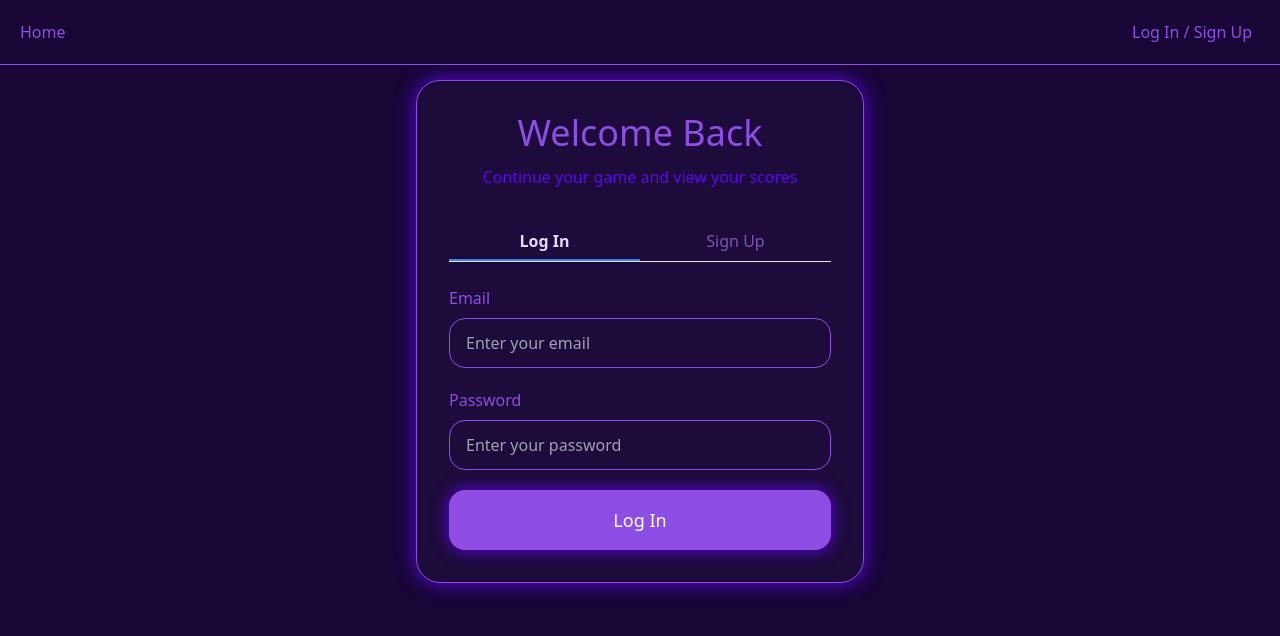
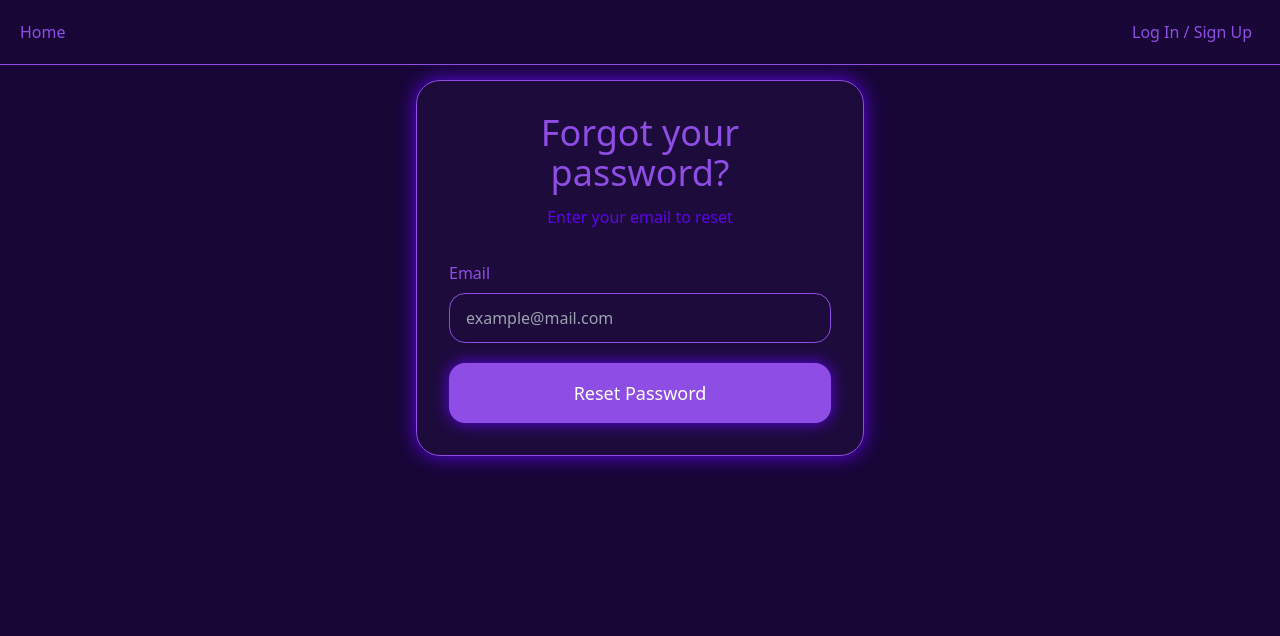
Before and after one commit to Games4Doritos/CITS3403-Project, a Flask app: page /auth?mode=forgot-password in a window 1280 px wide. Shown: the top 636 px of the page. Run offline with Flask 3, Linux system fonts and the light colour scheme; some libraries are stand-ins or nearby versions.

Commit message:
Imeplement reset password feature - two new forms RequestResetForm() and ResetPasswordForm() - two new routes in auth.py corresponding to two new form
standardize auth forms to use WTForm submit fields

```diff
--- a/app/forms.py
+++ b/app/forms.py
@@ -1,7 +1,7 @@
 # Define authentication forms using Flask-WTF.
 # Fields and validation are handled here, then rendered in HTML templates and validated in routes.
 from flask_wtf import FlaskForm
-from wtforms import StringField, PasswordField, ValidationError
+from wtforms import StringField, PasswordField, ValidationError, SubmitField
 from wtforms.validators import DataRequired, Email, Length, EqualTo
 from flask_login import current_user
 from app.models import Account
@@ -23,6 +23,8 @@ class LoginForm(FlaskForm):
             Length(max=64)
         ]
     )
+
+    submit = SubmitField("Log In")
 
 
 class SignupForm(FlaskForm):
@@ -50,6 +52,40 @@ class SignupForm(FlaskForm):
         ]
     )
 
+    submit = SubmitField("Sign Up")
+
+class RequestResetForm(FlaskForm):
+    email = StringField(
+        "Email",
+        validators=[
+            DataRequired(message='Required'),
+            Email(message='Invalid email format'),
+            Length(max=30, message='Max length (30) exceeded')
+        ]
+    )
+
+    submit = SubmitField("Send Reset Link")
+
+class ResetPasswordForm(FlaskForm):
+    password = PasswordField(
+        "New Password",
+        validators=[
+            DataRequired(message='Required'),
+            Length(min=6, max=64, message='Password must be between 6 and 64 characters')
+        ]
+    )
+
+    confirm_password = PasswordField(
+        "Confirm Password",
+        validators=[
+            DataRequired(message='Required'),
+            EqualTo("password", message='Confirmation password does not match'),
+            Length(max=64)
+        ]
+    )
+
+    submit = SubmitField("Reset Password")
+
 class EditProfileForm(FlaskForm):
     username = StringField('Username', validators=[DataRequired(message='Username is required'),Length(min=2, max=18, message='Username must be between 2 and 18 characters')])
     email = StringField('Email', validators=[DataRequired(message='Email is required'), Email(message='Invalid email format'),  Length(max=30, message='Max length (30) exceeded')])
--- a/app/routes/auth.py
+++ b/app/routes/auth.py
@@ -2,7 +2,7 @@ from flask import Blueprint, render_template, request, redirect, url_for, flash,
 from flask_login import login_user, logout_user, login_required
 
 from app import db
-from app.forms import LoginForm, SignupForm
+from app.forms import LoginForm, SignupForm, RequestResetForm, ResetPasswordForm
 from app.models import Account
 from app.tokens import generate_token, confirm_token
 from app.email import send_email
@@ -12,12 +12,15 @@ auth = Blueprint("auth", __name__)
 @auth.route("/auth")
 def auth_page():
     mode = request.args.get("mode")
-
+    token = request.args.get("token")
     return render_template(
         "auth.html",
         login_form=LoginForm(),
         signup_form=SignupForm(),
-        mode=mode
+        reset_request_form=RequestResetForm(),
+        reset_password_form=ResetPasswordForm(),
+        mode=mode,
+        token=token
     )
 
 @auth.route("/signup", methods=["POST"])
@@ -162,6 +165,69 @@ def resend_verification():
         mode="resend-verification"
     ))
 
+@auth.route("/forgot-password", methods=["GET", "POST"])
+def forgot_password():
+
+    reset_request_form = RequestResetForm()
+
+    if reset_request_form.validate_on_submit():
+
+        account = Account.query.filter_by(email=reset_request_form.email.data).first()
+
+        if account:
+            token = generate_token(account.email, "password-reset")
+
+            reset_link = url_for(
+                "auth.reset_password",
+                token=token,
+                _external=True
+            )
+
+            body = f"To reset your password, visit: {reset_link} If you did not request this password reset, ignore this email."
+
+            send_email(account.email, "Password Reset Request", body)
+
+        flash(
+            "If the email exists, a reset link has been sent.",
+            "reset_required"
+        )
+
+        return redirect(url_for("auth.auth_page"))
+
+    return redirect(url_for("auth.auth_page", mode="forgot-password"))
+
+@auth.route("/reset-password/<token>", methods=["GET", "POST"])
+def reset_password(token):
+
+    email = confirm_token(token, "password-reset", max_age= 60 * 60)
+
+    if email is None:
+        flash("Invalid or expired reset link.", "danger")
+
+        return redirect(url_for("auth.auth_page", mode="forgot-password"))
+
+    account = Account.query.filter_by(email=email).first()
+
+    if account is None:
+        flash("Account not found.", "danger")
+
+        return redirect(url_for("auth.auth_page"))
+
+    reset_password_form = ResetPasswordForm()
+
+    if request.method == "POST":
+        if reset_password_form.validate_on_submit():
+
+            account.set_password(reset_password_form.password.data)
+
+            db.session.commit()
+
+            flash("Password reset successful. You can now log in.", "reset_success")
+
+            return redirect(url_for("auth.auth_page"))
+
+    return redirect(url_for("auth.auth_page", mode="reset-password",token=token))
+
 @auth.route("/logout")
 @login_required
 def logout():
--- a/app/static/auth.js
+++ b/app/static/auth.js
@@ -19,15 +19,30 @@ document.addEventListener("DOMContentLoaded", function(){
     const loginForm = document.getElementById("login_form");
     const signupForm = document.getElementById("signup_form");
     const resendVerificationForm = document.getElementById("resend_verification_form");
+    const forgotPasswordForm = document.getElementById("forgot_password_form");
+    const resetPasswordForm = document.getElementById("reset_password_form");
 
     const underline = document.getElementById("tab-underline");
 
     function hideAllForms() {
-        loginForm.style.display = "none";
-        signupForm.style.display = "none";
+         if (loginForm) {
+            loginForm.style.display = "none";
+        }
+
+        if (signupForm) {
+            signupForm.style.display = "none";
+        }
 
         if (resendVerificationForm) {
             resendVerificationForm.style.display = "none";
+        }
+
+        if (forgotPasswordForm) {
+            forgotPasswordForm.style.display = "none";
+        }
+
+        if (resetPasswordForm) {
+            resetPasswordForm.style.display = "none";
         }
     }
 
@@ -96,6 +111,26 @@ document.addEventListener("DOMContentLoaded", function(){
         }
     }
 
+    function displayForgotPasswordForm() {
+        // form title and subtitle
+        authTitle.textContent = "Forgot your password?";
+        authSubtilte.textContent = "Enter your email to reset";
+
+        hideAllForms();
+        authTabs.style.display = "none";
+        forgotPasswordForm.style.display = "block";
+    }
+
+    function displayResetPasswordForm() {
+        // form title and subtitle
+        authTitle.textContent = "Reset your password";
+        authSubtilte.textContent = "Don't forget next time~";
+
+        hideAllForms();
+        authTabs.style.display = "none";
+        resetPasswordForm.style.display = "block";
+    }
+
     // check URL param
     // "mode" parameter defined here in case of need sign up form to be displayed first
     // login form is displayed by default
@@ -106,6 +141,10 @@ document.addEventListener("DOMContentLoaded", function(){
         displaySignup();
     } else if (mode ==="resend-verification"){
         displayResendVerification();
+    } else if (mode ==="forgot-password"){
+        displayForgotPasswordForm();
+    } else if (mode ==="reset-password"){
+        displayResetPasswordForm();
     } else {
         displayLogin(); //default
     }
--- a/app/templates/auth.html
+++ b/app/templates/auth.html
@@ -30,6 +30,7 @@
             </div>
         </div>
 
+        {% if mode != "resend-verification" and mode != "forgot-password" and mode != "reset-password" %}
         <!--Login Form-->
         <form id="login_form" class="space-y-5" method="POST" action="{{ url_for('auth.login') }}">
             {{ login_form.hidden_tag() }} <!-- CSRF protection token -->
@@ -79,11 +80,16 @@
                 {% endfor %}
             </div>
 
-            <button class="w-full p-4 bg-[var(--primary)] hover:scale-105 rounded-2xl text-lg text-white shadow-[0_0_1rem_var(--secondary)] transition"
-                type="submit"
-                name="form_type"
-                value="login">Log In
-            </button>
+            <a href="{{ url_for('auth.forgot_password') }}" class="block text-[var(--primary)] mb-2">
+                Forgot password?
+            </a>
+
+            <div>
+            {{ login_form.submit(
+                    class="w-full p-4 bg-[var(--primary)] hover:scale-105 rounded-2xl text-lg text-white shadow-[0_0_1rem_var(--secondary)] transition"
+                )
+            }}
+            </div>
         </form>
 
         <!--Sign Up Form-->
@@ -153,21 +159,83 @@
                 {% endfor %}
             </div>
 
-            <button class="w-full p-4 bg-[var(--primary)] hover:scale-105 rounded-2xl text-lg text-white shadow-[0_0_1rem_var(--secondary)] transition"
-                type="submit"
-                name="form_type"
-                value="signup">Sign Up
-            </button>
+            <div>
+            {{ signup_password_form.submit(
+                    class="w-full p-4 bg-[var(--primary)] hover:scale-105 rounded-2xl text-lg text-white shadow-[0_0_1rem_var(--secondary)] transition"
+                )
+            }}
+            </div>
         </form>
+        {% endif %}
 
         <!--Resend_verification_form-->
+        {% if mode == "resend-verification" %}
         <form id="resend_verification_form" class="space-y-5" method="POST" action="{{ url_for('auth.resend_verification') }}">
             <button class="w-full p-4 bg-[var(--primary)] hover:scale-105 rounded-2xl text-lg text-white shadow-[0_0_1rem_var(--secondary)] transition"
                 type="submit">
                 Resend verification email
             </button>
         </form>
+        {% endif %}
 
+        <!--Forgot password form-->
+        <form id="forgot_password_form" class="space-y-5" method="POST" action="{{ url_for('auth.forgot_password') }}">
+            {{ reset_request_form.hidden_tag() }}
+
+            <div>
+            <label class="block text-[var(--primary)] mb-2">Email</label>
+                {{ reset_request_form.email(
+                    class="w-full rounded-2xl border border-[var(--primary)] bg-transparent px-4 py-3 text-white placeholder-gray-400 outline-none focus:shadow-[0_0_0.8rem_var(--secondary)]",
+                    type="email",
+                    placeholder="example@mail.com",
+                    required=True
+                    )
+                }}
+            </div>
+
+            <div>
+            {{ reset_password_form.submit(
+                    class="w-full p-4 bg-[var(--primary)] hover:scale-105 rounded-2xl text-lg text-white shadow-[0_0_1rem_var(--secondary)] transition"
+                )
+            }}
+            </div>
+
+        </form>
+
+        <!--Reset password form-->
+        {% if mode == "reset-password" and token %}
+        <form id="reset_password_form" class="space-y-5" method="POST" action="{{ url_for('auth.reset_password', token=token) }}">
+            {{ reset_password_form.hidden_tag() }}
+
+            <div>
+                <label class="block text-[var(--primary)] mb-2">New Password (minimum 6 characters)</label>
+                {{ reset_password_form.password(
+                    class="w-full rounded-2xl border border-[var(--primary)] bg-transparent px-4 py-3 text-white placeholder-gray-400 outline-none focus:shadow-[0_0_0.8rem_var(--secondary)]",
+                    placeholder="Create your new password",
+                    minlength=6,
+                    required=True
+                    )
+                }}
+            </div>
+
+            <div>
+                <label class="block text-[var(--primary)] mb-2">Confirm Password</label>
+                {{ reset_password_form.confirm_password(
+                    class="w-full rounded-2xl border border-[var(--primary)] bg-transparent px-4 py-3 text-white placeholder-gray-400 outline-none focus:shadow-[0_0_0.8rem_var(--secondary)]",
+                    placeholder="Confirm your new password",
+                    required=True
+                    )
+                }}
+            </div>
+
+            <div>
+            {{ reset_password_form.submit(
+                class="w-full p-4 bg-[var(--primary)] hover:scale-105 rounded-2xl text-lg text-white shadow-[0_0_1rem_var(--secondary)] transition"
+                )
+            }}
+            </div>
+        </form>
+        {% endif %}
 
     </div>
 </section>
```
Also changed, not shown: migrations/versions/9678dacf37cc_add_email_verification_field.py (deleted, +0 -32 lines).
